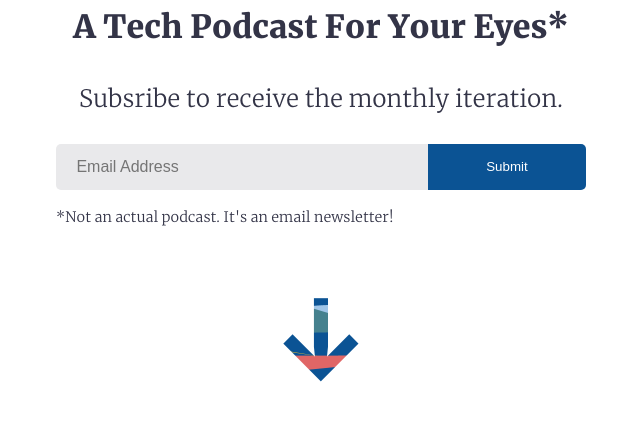
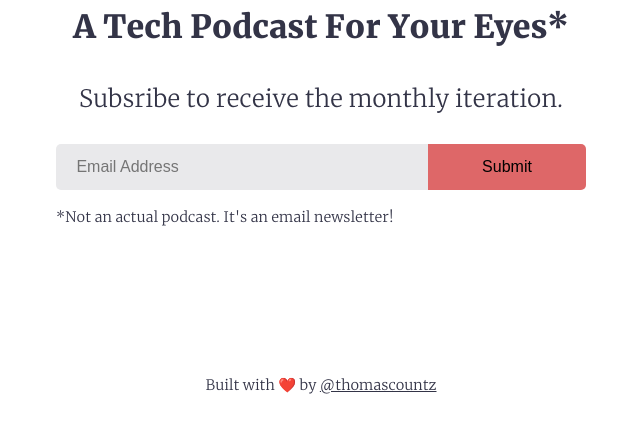
Before and after one commit to Thomascountz/thepseudocode, a Jekyll site: the page built from index.html, in a window 1280 px wide and 900 px high, scrolled down 240 px. Shown: the top 433 px of the window, without its empty margins (319-959 px from the left). Built offline with Jekyll 4.4.1, drawn with Linux system fonts in a browser that asks for light colours; comment, search, counter and statistics services are not loaded.

Commit message:
cleanup index

```diff
--- a/index.html
+++ b/index.html
@@ -5,7 +5,7 @@ permalink: /
 ---
 
 {% include banner.html %}
-<div class="row" style="min-height:100vh;">
+<div class="row">
   <div class="col-3"></div>
   <div class="col-6">
     <h2 class="center">A Tech Podcast For Your Eyes*</h2>
@@ -32,7 +32,7 @@ permalink: /
         <input type="hidden" value="1" name="embed" />
         <button
           type="submit"
-          style="width: 30%; background: #0b5394; color: #ffffff; border-radius: 0 5px 5px 0; cursor: pointer; border: none;"
+          style="width: 30%; background: #de6768; color: #000000; border-radius: 0 5px 5px 0; cursor: pointer; border: none;font-size:100%;"
           >
           Submit
         </button>
@@ -41,12 +41,10 @@ permalink: /
     <p class="font-light text-small">
     *Not an actual podcast. It's an email newsletter!
     </p>
-    <h1 class="center banner" style="font-size:800%;">↓<h1>
   </div>
 </div>
-<div class="row" style="min-height:100vh;">
+<div class="row" style="margin-top:5em">
   <div class="col-12">
-    <h1 class="center">What do you think? 😊</h1>
     {% include utterances.html %}
   </div>
 </div>
```
